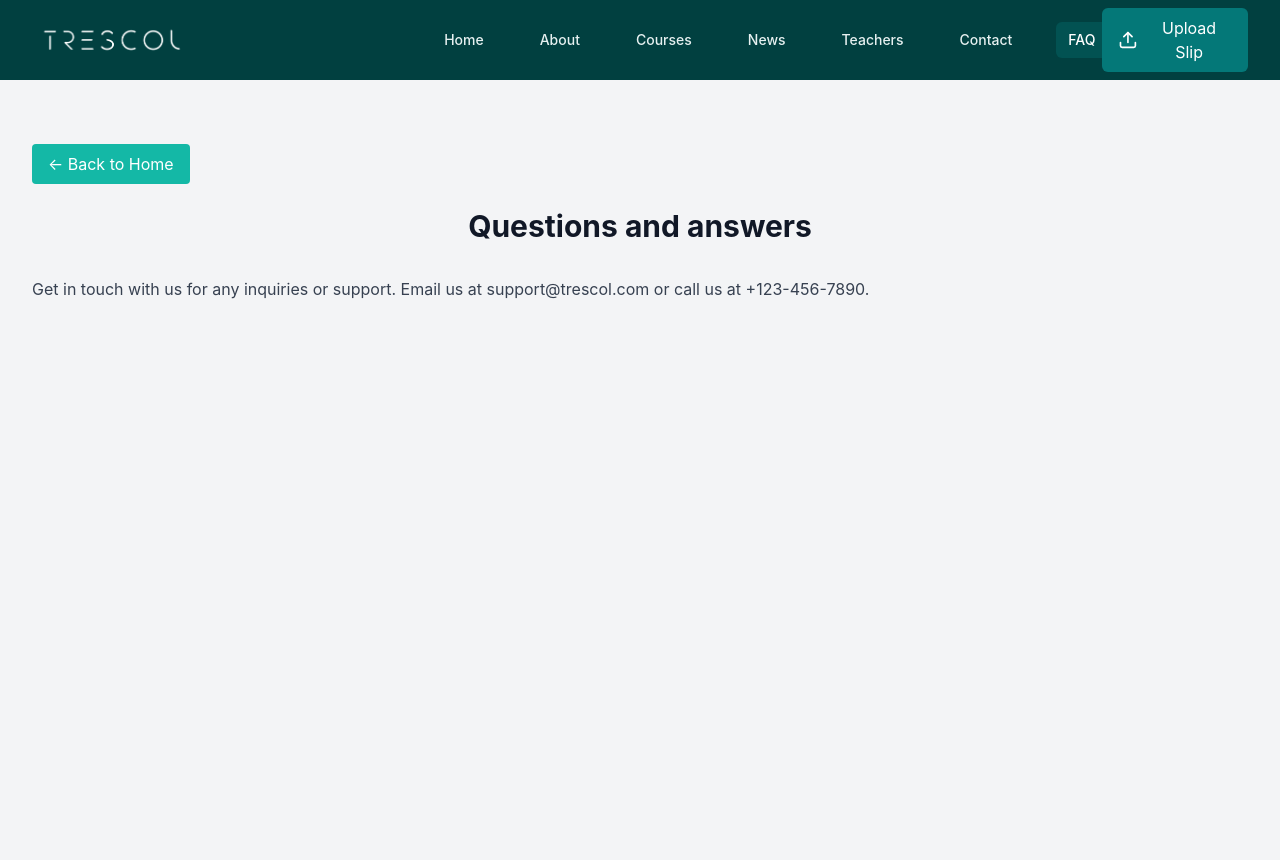
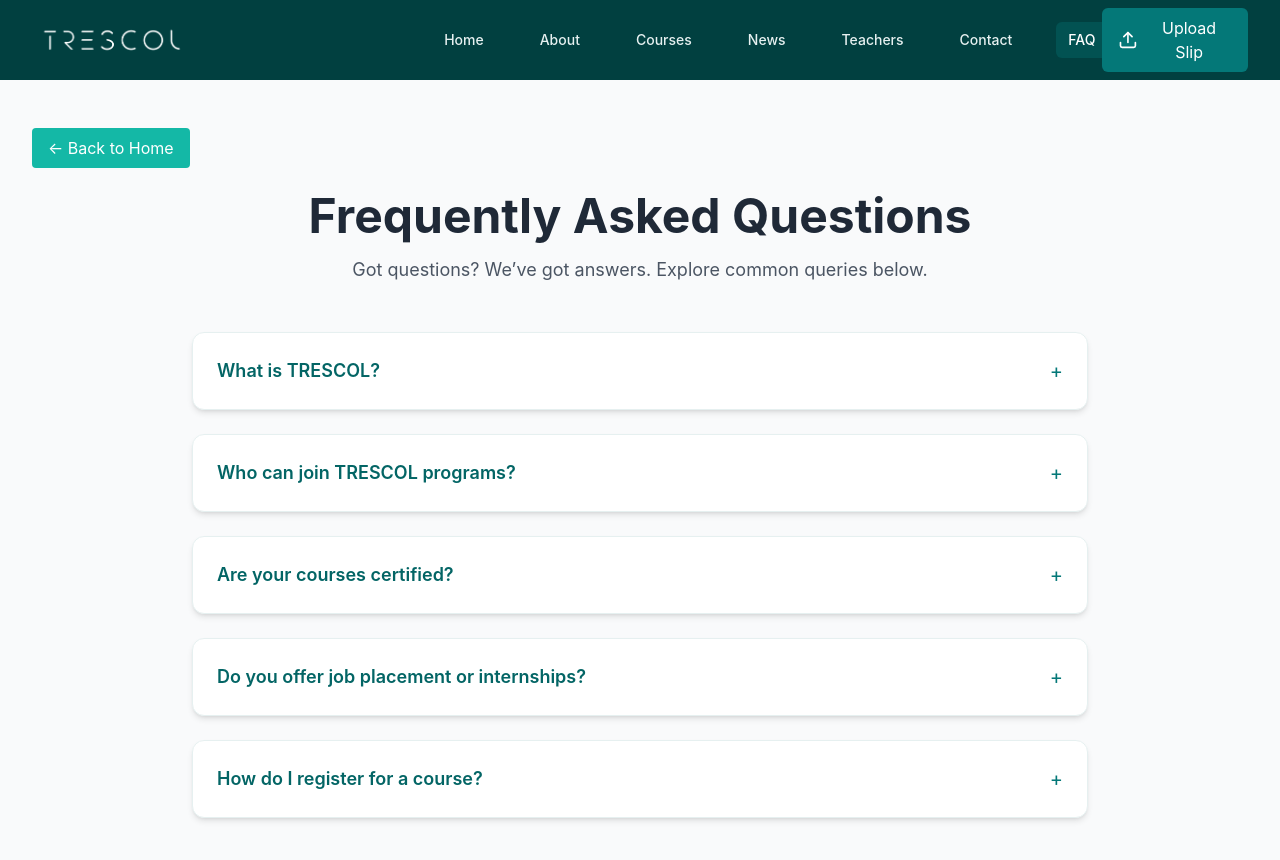
Before and after one commit to shahhussainl/trescolskill, a React (Vite) app: page /faq in a window 1280 px wide. Shown: the top 860 px of the page. Built offline with nearby package versions, Linux system fonts and the light colour scheme.

Commit message:
add FAQs section

```diff
--- a/src/pages/About.jsx
+++ b/src/pages/About.jsx
@@ -45,7 +45,7 @@ function About() {
     <>
       <section className="bg-white text-gray-800 py-16 px-4 sm:px-6 lg:px-8">
         <div className="max-w-7xl mx-auto">
-          <div className="mb-6">
+          <div className="mb-6 ml-12">
             <button
               onClick={handleBackToHome}
               className="bg-teal-500 text-white px-4 py-2 rounded hover:bg-teal-600 transition"
--- a/src/pages/Contact.jsx
+++ b/src/pages/Contact.jsx
@@ -1,17 +1,20 @@
 import React, { useEffect } from "react";
 import { useNavigate } from "react-router-dom";
+import AOS from "aos";
+import "aos/dist/aos.css";
 
-function Contact() {
+export default function Contact() {
   const navigate = useNavigate();
 
   useEffect(() => {
-    window.scrollTo(0, 0);
+    AOS.init({ duration: 800, once: true });
   }, []);
 
   return (
-    <div className="py-16 bg-gray-100 min-h-screen">
-      <div className="max-w-7xl mx-auto px-4 sm:px-6 lg:px-8">
-        <div className="mb-6">
+    <section className="min-h-screen bg-gray-50 dark:bg-gray-900 text-gray-800 dark:text-white">
+      {/* Header Section */}
+      <div className="py-12 px-4 md:px-8" data-aos="fade-down">
+        <div className="mb-4 ml-40">
           <button
             onClick={() => navigate("/")}
             className="bg-teal-500 text-white px-4 py-2 rounded hover:bg-teal-600 transition"
@@ -19,16 +22,120 @@ function Contact() {
             ← Back to Home
           </button>
         </div>
-        <h2 className="text-3xl font-bold text-gray-900 mb-8 text-center">
-          Contact Us
+        <div className="text-center">
+          <h1 className="text-4xl md:text-5xl font-bold mb-2">Let’s Connect</h1>
+          <p className="text-lg text-gray-600 dark:text-gray-300">
+            We’re here to answer your questions and guide you toward a secure
+            future.
+          </p>
+        </div>
+      </div>
+
+      <div
+        className="max-w-6xl mx-auto px-4 py-10 grid grid-cols-1 md:grid-cols-2 gap-10"
+        data-aos="fade-up"
+      >
+        {/* Contact Info */}
+        <div className="space-y-6">
+          <div>
+            <h2 className="text-2xl font-semibold mb-4">Contact Information</h2>
+            <p>
+              <strong>Phone:</strong>{" "}
+              <a href="tel:03300111172" className="text-teal-500">
+                03300111172
+              </a>
+            </p>
+            <p>
+              <strong>Email:</strong>{" "}
+              <a href="mailto:info@trescol.net" className="text-teal-500">
+                info@trescol.net
+              </a>
+            </p>
+            <p>
+              <strong>Admissions Support:</strong>{" "}
+              <a href="mailto:info@trescol.net" className="text-teal-500">
+                info@trescol.net
+              </a>
+            </p>
+          </div>
+
+          <div>
+            <h2 className="text-2xl font-semibold mb-4">Office Address</h2>
+            <p>TRESCOL Labs</p>
+            <p>24D, 2nd Floor, Rashid Plaza</p>
+            <p>Main Jinnah Avenue, G-6/3 Blue Area Islamabad</p>
+            <p>Pakistan</p>
+          </div>
+
+          <div>
+            <h2 className="text-2xl font-semibold mb-4">Working Hours</h2>
+            <p>Monday – Friday: 9:00 AM – 5:00 PM</p>
+            <p>Saturday – Sunday: Closed</p>
+          </div>
+        </div>
+
+        {/* Map */}
+        <div className="w-full h-80 md:h-full rounded-lg overflow-hidden shadow-lg">
+          <iframe
+            title="TRESCOL Location"
+            src="https://www.google.com/maps?q=24D,+Rashid+Plaza,+Jinnah+Avenue,+Islamabad,+Pakistan&output=embed"
+            width="100%"
+            height="100%"
+            allowFullScreen=""
+            loading="lazy"
+            className="w-full h-full border-0"
+          ></iframe>
+        </div>
+      </div>
+
+      {/* Contact Form */}
+      <div className="max-w-4xl mx-auto py-10 px-4" data-aos="fade-up">
+        <h2 className="text-3xl font-bold mb-6 text-center">
+          Send Us a Message
         </h2>
-        <p className="text-gray-700 leading-relaxed">
-          Get in touch with us for any inquiries or support. Email us at
-          support@trescol.com or call us at +123-456-7890.
-        </p>
+        <form className="grid grid-cols-1 md:grid-cols-2 gap-6">
+          <input
+            type="text"
+            placeholder="Your Name"
+            className="p-4 rounded border border-gray-300 dark:border-gray-700 bg-white dark:bg-gray-800"
+          />
+          <input
+            type="email"
+            placeholder="Your Email"
+            className="p-4 rounded border border-gray-300 dark:border-gray-700 bg-white dark:bg-gray-800"
+          />
+          <input
+            type="text"
+            placeholder="Subject"
+            className="md:col-span-2 p-4 rounded border border-gray-300 dark:border-gray-700 bg-white dark:bg-gray-800"
+          />
+          <textarea
+            placeholder="Your Message"
+            rows="5"
+            className="md:col-span-2 p-4 rounded border border-gray-300 dark:border-gray-700 bg-white dark:bg-gray-800"
+          ></textarea>
+          <button
+            type="submit"
+            className="md:col-span-2 bg-teal-600 hover:bg-teal-700 text-white py-3 px-6 rounded shadow text-lg transition duration-300"
+          >
+            Submit
+          </button>
+        </form>
       </div>
-    </div>
+
+      {/* WhatsApp Button */}
+      <a
+        href="https://wa.me/923300111172"
+        target="_blank"
+        rel="noopener noreferrer"
+        className="fixed bottom-6 right-6 bg-green-500 hover:bg-green-600 text-white p-4 rounded-full shadow-lg z-50 animate-bounce"
+        aria-label="Chat on WhatsApp"
+        data-aos="zoom-in"
+      >
+        <svg className="w-6 h-6" fill="currentColor" viewBox="0 0 24 24">
+          <path d="M20.52 3.48A11.77 11.77 0 0012.06 0a11.76 11.76 0 00-10 18.06L0 24l6.11-2.01A11.76 11.76 0 0012 24c6.61 0 12-5.39 12-12a11.78 11.78 0 00-3.48-8.52zM12 22.11a10.07 10.07 0 01-5.19-1.45l-.37-.22-3.63 1.19 1.19-3.63-.22-.37A10.07 10.07 0 1122.11 12 10.11 10.11 0 0112 22.11zM17 16.2c-.29.81-1.7 1.51-2.38 1.58s-1.36.23-4-1.25a11.41 11.41 0 01-2.88-2.88c-1.48-2.64-1.44-3.45-1.25-4s.77-2.09 1.58-2.38.9-.16 1.22 0 .79 1 .88 1.28a1.14 1.14 0 01-.06 1.08c-.1.15-.15.26-.29.41s-.3.31-.46.48c-.15.17-.31.35-.12.69s1.1 1.82 2.36 2.47c.46.23.81.37 1.09.48a2.11 2.11 0 00.9.11 1.36 1.36 0 00.85-.57c.15-.2.33-.51.51-.81s.34-.51.54-.54.42 0 .6.08 1.56.73 1.83.86.45.21.52.33.07.84-.21 1.65z" />
+        </svg>
+      </a>
+    </section>
   );
 }
-
-export default Contact;
--- a/src/pages/FAQ.jsx
+++ b/src/pages/FAQ.jsx
@@ -1,17 +1,53 @@
-import React, { useEffect } from "react";
+import React, { useState, useEffect } from "react";
 import { useNavigate } from "react-router-dom";
+import AOS from "aos";
+import "aos/dist/aos.css";
 
-function Contact() {
+const faqsData = [
+  {
+    question: "What is TRESCOL?",
+    answer:
+      "TRESCOL is a forward-thinking tech learning hub focused on cybersecurity, AI, and digital systems, offering hands-on training for students and professionals.",
+  },
+  {
+    question: "Who can join TRESCOL programs?",
+    answer:
+      "Anyone with a passion for technology — students, professionals, and even beginners — can join. We offer beginner to advanced-level content.",
+  },
+  {
+    question: "Are your courses certified?",
+    answer:
+      "Yes, all our programs include certifications that are recognized and valuable for career growth in the tech industry.",
+  },
+  {
+    question: "Do you offer job placement or internships?",
+    answer:
+      "We connect our top-performing students with internship and job placement opportunities through our partner networks.",
+  },
+  {
+    question: "How do I register for a course?",
+    answer:
+      "You can register through our website's course page. Just select your course, click 'Enroll Now', and follow the instructions.",
+  },
+];
+
+export default function Faqs() {
   const navigate = useNavigate();
+  const [activeIndex, setActiveIndex] = useState(null);
 
   useEffect(() => {
+    AOS.init({ duration: 800, once: true });
     window.scrollTo(0, 0);
   }, []);
 
+  const toggleFAQ = (index) => {
+    setActiveIndex(activeIndex === index ? null : index);
+  };
+
   return (
-    <div className="py-16 bg-gray-100 min-h-screen">
-      <div className="max-w-7xl mx-auto px-4 sm:px-6 lg:px-8">
-        <div className="mb-6">
+    <section className="min-h-screen bg-gray-50 dark:bg-gray-900 text-gray-800 dark:text-white px-4 md:px-8 py-12">
+      {/* Back to Home */}
+      <div className="mb-6" data-aos="fade-right">
         <button
           onClick={() => navigate("/")}
           className="bg-teal-500 text-white px-4 py-2 rounded hover:bg-teal-600 transition"
@@ -19,16 +55,40 @@ function Contact() {
           ← Back to Home
         </button>
       </div>
-        <h2 className="text-3xl font-bold text-gray-900 mb-8 text-center">
-          Questions and answers
-        </h2>
-        <p className="text-gray-700 leading-relaxed">
-          Get in touch with us for any inquiries or support. Email us at
-          support@trescol.com or call us at +123-456-7890.
+
+      {/* Heading */}
+      <div className="text-center mb-12" data-aos="fade-down">
+        <h1 className="text-4xl md:text-5xl font-bold mb-4">Frequently Asked Questions</h1>
+        <p className="text-lg text-gray-600 dark:text-gray-300">
+          Got questions? We’ve got answers. Explore common queries below.
         </p>
       </div>
+
+      {/* FAQ List */}
+      <div className="max-w-4xl mx-auto space-y-6">
+        {faqsData.map((faq, index) => (
+          <div
+            key={index}
+            className="bg-white dark:bg-gray-800 rounded-xl shadow-md p-6 border border-teal-100 dark:border-gray-700 transition-all duration-300"
+            data-aos="fade-up"
+          >
+            <button
+              className="w-full text-left flex justify-between items-center"
+              onClick={() => toggleFAQ(index)}
+            >
+              <span className="text-lg font-semibold text-teal-700">{faq.question}</span>
+              <span className="text-teal-600 text-xl">
+                {activeIndex === index ? "−" : "+"}
+              </span>
+            </button>
+            {activeIndex === index && (
+              <p className="mt-4 text-gray-700 dark:text-gray-300 leading-relaxed">
+                {faq.answer}
+              </p>
+            )}
           </div>
+        ))}
+      </div>
+    </section>
   );
 }
-
-export default Contact;
```
Lines whose indentation alone changed are shown as unchanged.
